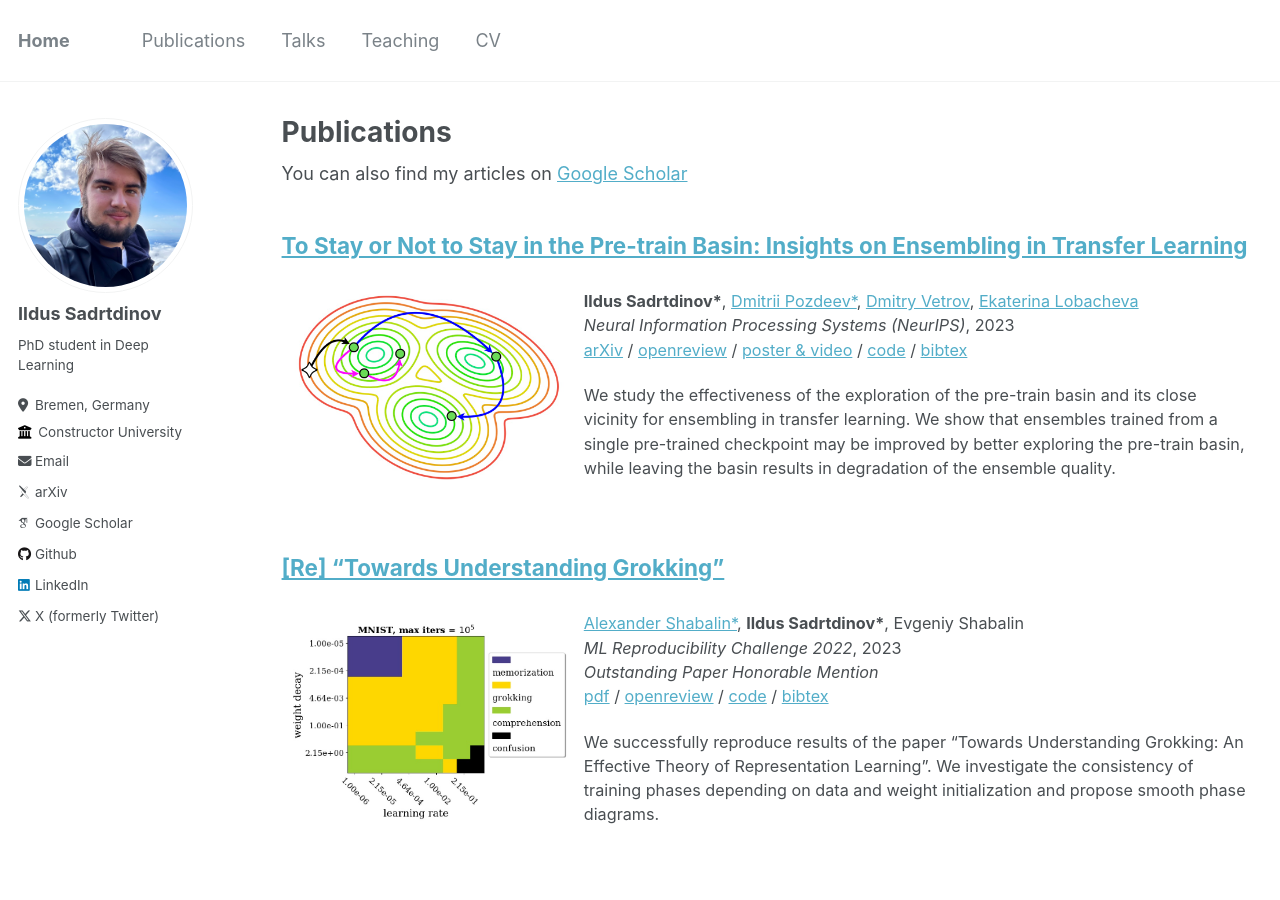
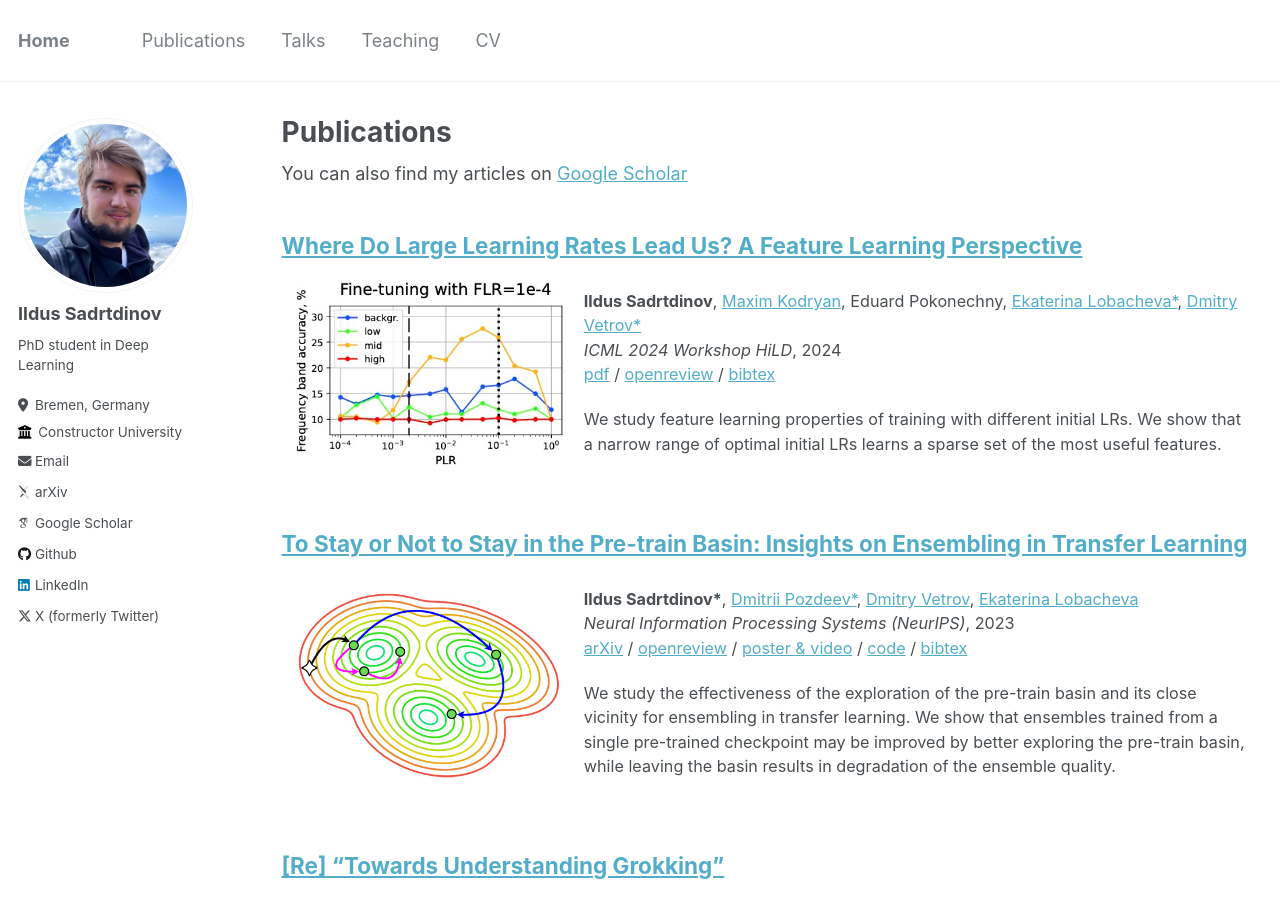
Before and after one commit to isadrtdinov/isadrtdinov.github.io, a Jekyll site: the page built from _pages/publications.md, in a window 1280 px wide and 900 px high. Built offline with Jekyll 4.4.1, drawn with Linux system fonts in a browser that asks for light colours; some web fonts are replaced.

```diff
--- /dev/null
+++ b/_publications/2024-large-lrs-features.md
@@ -0,0 +1,36 @@
+---
+header:
+  teaser:
+    "2024-large-lrs-features.jpg"
+title: >
+  Where Do Large Learning Rates Lead Us? A Feature Learning Perspective
+authors: >
+  <b>Ildus Sadrtdinov</b>,
+  <a href="https://scholar.google.com/citations?user=BGVWciMAAAAJ&hl=en">Maxim Kodryan</a>,
+  Eduard Pokonechny,
+  <a href="https://tipt0p.github.io/">Ekaterina Lobacheva*</a>,
+  <a href="https://scholar.google.com/citations?user=7HU0UoUAAAAJ&hl=en">Dmitry Vetrov*</a>
+collection: publications
+permalink: /publication/2024-large-lrs-features
+date: 2024-07-26
+venue: "ICML 2024 Workshop HiLD"
+links: >
+  <a href="https://openreview.net/pdf?id=IID2DF3q9J">pdf</a> /
+  <a href="https://openreview.net/forum?id=IID2DF3q9J">openreview</a> /
+  <a href="../files/2024-large-lrs-features.bib">bibtex</a>
+tldr: >
+  We study feature learning properties of training with different initial LRs.
+  We show that a narrow range of optimal initial LRs learns a sparse set of the most
+  useful features.
+---
+
+It is a conventional wisdom that using large learning rates (LRs) early
+in training improves generalization. Following a line of research devoted to
+understanding this effect mechanistically, we conduct an empirical study in
+a controlled setting focusing on the feature learning properties of training
+with different initial LRs. We show that the range of initial LRs providing
+the best generalization of the final solution results in a sparse set of learned features,
+with a clear focus on those most relevant for the task. In contrast, training starting
+with too small LRs attempts to learn all features simultaneously, resulting in
+poor generalization. Conversely, using initial LRs that are too large fails
+to extract meaningful patterns from the data.
--- /dev/null
+++ b/files/2024-large-lrs-features.bib
@@ -0,0 +1,8 @@
+@inproceedings{
+sadrtdinov2024feature,
+title={Where Do Large Learning Rates Lead Us? A Feature Learning Perspective},
+author={Ildus Sadrtdinov and Maxim Kodryan and Eduard Pokonechny and Ekaterina Lobacheva and Dmitry Vetrov},
+booktitle={ICML 2024 Workshop HiLD},
+year={2024},
+url={https://openreview.net/forum?id=IID2DF3q9J}
+}
```
Also changed, not shown: _pages/about.md (+3 -0 lines), images/2024-large-lrs-features.jpg (added).
